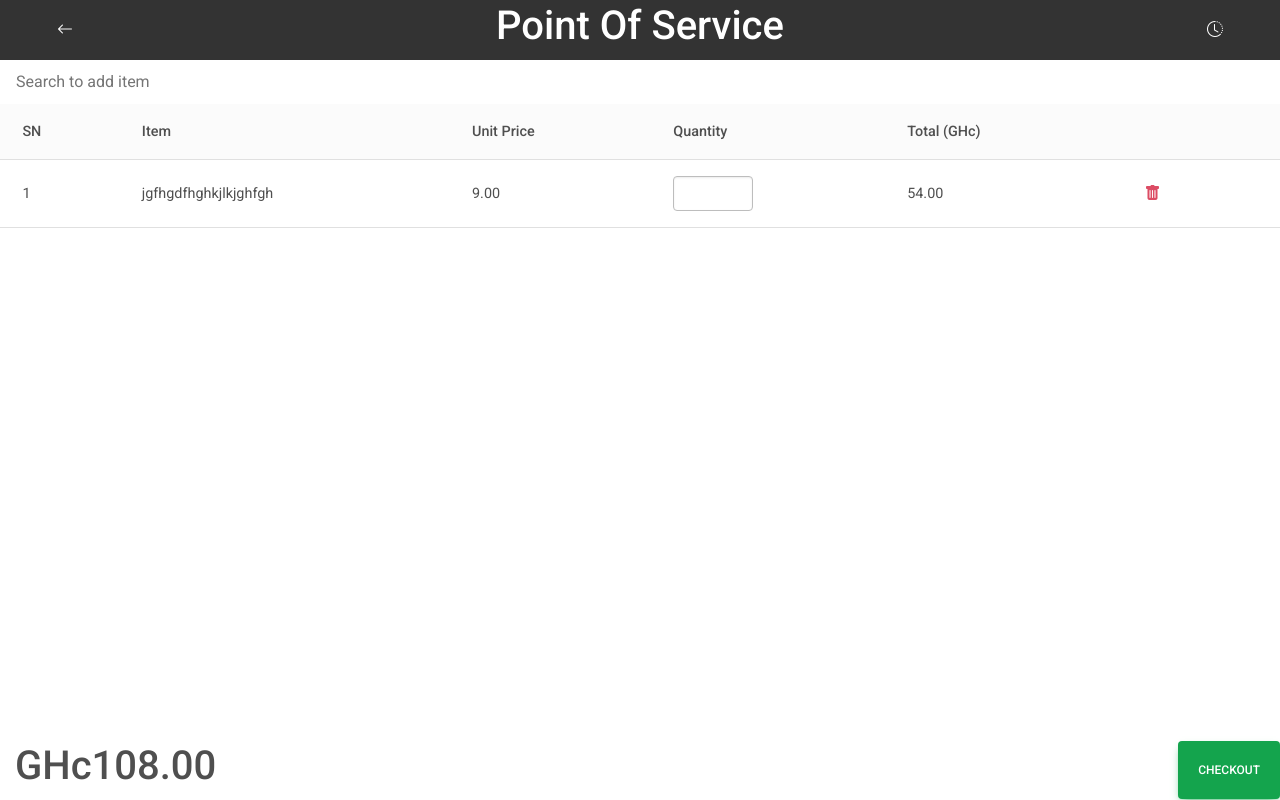
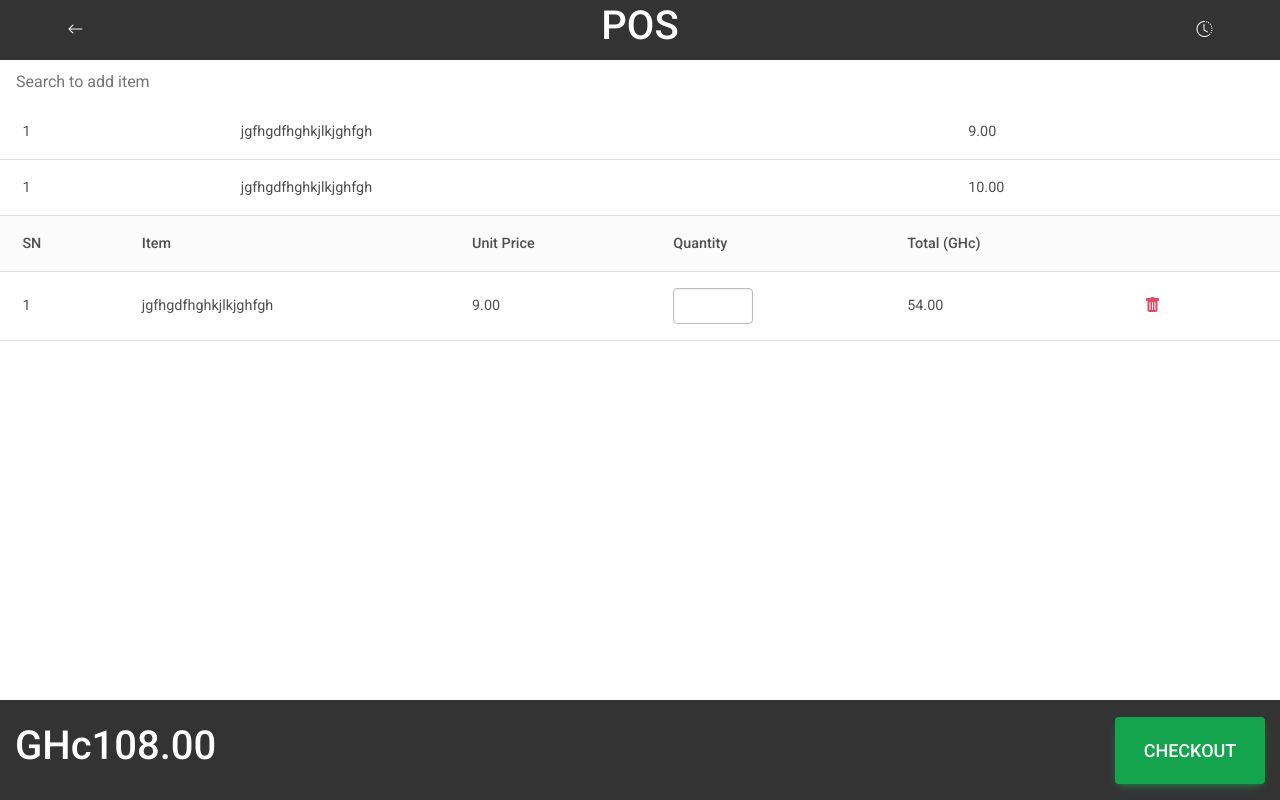
Before and after one commit to kofigator/dm-app, a PHP site: page /pos.php in a window 1280 px wide. Run offline with PHP 8.4, Linux system fonts and the light colour scheme; the visitor is signed in with stand-in values (Sample User, id 1); some libraries are stand-ins or nearby versions.

Commit message:
working on the pos

```diff
--- a/pos.php
+++ b/pos.php
@@ -112,18 +112,23 @@ $Inventory = new Inventory();
             text-align: center;
             font-size: 18px;
         }
+
         .back {
             cursor: pointer;
         }
 
         .add-new-element {
-            cursor:pointer;
-            position:absolute;
+            cursor: pointer;
+            position: absolute;
             right: 15px;
             font-size: 50px;
             border-radius: 50px;
             color: green;
             bottom: 0px;
+        }
+
+        .search-list .list-item {
+            cursor: pointer;
         }
     </style>
 </head>
@@ -132,11 +137,28 @@ $Inventory = new Inventory();
 
     <header style="position: relative !important; width: 100% !important; height: 60px !important; display: flex; justify-content: center; align-items: center">
         <span style="flex-grow: 1" class="bi bi-arrow-left back" style="color: #fff !important; font-size: 26px !important"></span>
-        <h1 style="flex-grow: 8">Point Of Service</h1>
+        <h1 style="flex-grow: 8">POS</h1>
         <span style="flex-grow: 1" class="bi bi-clock-history" title="Sales history"></span>
     </header>
 
-    <input type="text" class="form-control-lg" style="width: 100%; border: none !important; border-radius: 0px !important" name="search" placeholder="Search to add item">
+    <input type="text" class="form-control-lg" style="width: 100%; border: none !important; border-radius: 0px !important" name="search-item" id="search-item" placeholder="Search to add item">
+
+    <div>
+        <table class="table align-middle mb-0 bg-white">
+            <tbody class="search-list">
+                <tr class="list-item" id="1" data-itemName="Shirt" data-unitPrice="9.00">
+                    <td>1</td>
+                    <td class="sli-name">jgfhgdfhghkjlkjghfgh</td>
+                    <td class="sli-price">9.00</td>
+                </tr>
+                <tr class="list-item" id="2" data-itemName="Shoe" data-unitPrice="10.00">
+                    <td>1</td>
+                    <td class="sli-name">jgfhgdfhghkjlkjghfgh</td>
+                    <td class="sli-price">10.00</td>
+                </tr>
+            </tbody>
+        </table>
+    </div>
 
     <div style="position: relative !important; margin-top: 0px !important;">
         <table class="table align-middle mb-0 bg-white">
@@ -150,7 +172,7 @@ $Inventory = new Inventory();
                     <th></th>
                 </tr>
             </thead>
-            <tbody>
+            <tbody id="purchase-item-list">
                 <tr>
                     <td>1</td>
                     <td>jgfhgdfhghkjlkjghfgh</td>
@@ -167,12 +189,12 @@ $Inventory = new Inventory();
         </table>
     </div>
 
-    <div style="background-color: #fff; position: fixed; z-index: 99; bottom: 0px; height: 60px; width: 100%; display: flex; justify-content: space-between; align-items: center">
-        <div style=" display: flex; justify-content: space-between; align-items: center; margin-left: 15px">
+    <div style="background-color: #333; color: #fff; position: fixed; z-index: 99; bottom: 0px; height: 60px; width: 100%; display: flex; justify-content: space-between; align-items: center; padding: 50px 15px">
+        <div style=" display: flex; justify-content: space-between; align-items: center;">
             <h1>GHc </h1>
             <h1>108.00</h1>
         </div>
-        <button class="btn btn-success" style="padding: 20px"  data-mdb-toggle="modal" data-mdb-target="#checkoutItems">Checkout</button>
+        <button class="btn btn-success" style="padding: 20px; max-width: 200px; min-width: 150px; font-size: 18px" data-mdb-toggle="modal" data-mdb-target="#checkoutItems">Checkout</button>
     </div>
 
     <!-- Add Item Modal -->
@@ -217,22 +239,89 @@ $Inventory = new Inventory();
     <script type="text/javascript" src="https://cdnjs.cloudflare.com/ajax/libs/mdb-ui-kit/6.2.0/mdb.min.js"></script>
     <script>
         $(document).ready(function() {
-            $(".back").click(function(){
+            var purchase_item_list = {};
+
+            $(".back").click(function() {
                 window.location.href = "dashboard.php";
             });
 
             $(".item-qty").on("keyup", function() {
-                alert("JS: "+ this.value)
-                alert("JQ: "+ $(this).val())
-                    alert("NUMERIC " + $(this).siblings('.unit-price').text())
+                alert("JS: " + this.value)
+                alert("JQ: " + $(this).val())
+                alert("NUMERIC " + $(this).siblings('.unit-price').text())
                 if (!isNaN($(this).val())) {
                     var siblingText = parseFloat($(this).siblings('.unit-price').text());
                     var qty = parseInt($(this).val());
                     var total = qty * siblingText;
                     $(this).siblings('.total-price').text(total);
-                }   else {
+                } else {
                     alert("NON")
                 }
+            });
+
+            $("#search-item").on("keyup", (data) => {
+                if (data.target.value.length < 1) return;
+
+                let formData = {
+                    _data: data.target.value
+                }
+
+                $.ajax({
+                    type: "POST",
+                    url: "api/fetch-item-list",
+                    data: formData,
+                }).done(function(data) {
+                    console.log(data);
+                    if (data["success"]) {
+                        $("#itm-name").val(data["message"][0]["item_name"]);
+                        $("#itm-description").val(data["message"][0]["description"]);
+                        $("#itm-unitprice").val(data["message"][0]["unit_price"]);
+                        $("#itm-quantity").val(data["message"][0]["quantity"]);
+                        $("#itm-id").val(data["message"][0]["item_id"])
+                    }
+                }).fail(function(error) {
+                    console.log(error);
+                })
+            });
+
+            $(".list-item").on("click", function() {
+                let dataT = {
+                    _data: $(this).attr('id')
+                }
+
+                $.ajax({
+                    type: "POST",
+                    url: "api/fetch-item-for-purchase",
+                    data: dataT,
+                }).done(function(res) {
+                    console.log(res);
+                    if (res["success"]) {
+
+                        let itemObj = {
+                            item_name: res["message"][0]["item_name"],
+                            unit_price: res["message"][0]["unit_price"]
+                        }
+
+                        purchase_item_list[res["message"][0]["item_id"]] = itemObj;
+
+                        let tr = '<tr>' +
+                            '<td>1</td>' +
+                            '<td>' + itemObj.item_name + '</td>' +
+                            '<td class="unit-price">' + itemObj.unit_price + '</td>' +
+                            '<td><input type="number" id="" class="form-control item-qty" style="width: 80px" pattern="[0-9]+"></td>' +
+                            '<td class="total-price">54.00</td>' +
+                            '<td>' +
+                            '<button type="button" id="" class="delete-customer btn btn-link btn-rounded btn-sm fw-bold" data-mdb-ripple-color="dark">' +
+                            '<span class="bi bi-trash-fill text-danger" style="font-size: 16px !important;"></span>' +
+                            '</button>' +
+                            '</td>' +
+                            '</tr>';
+
+                        $("#purchase-item-list").append(tr)
+                    }
+                }).fail(function(error) {
+                    console.log(error);
+                })
             })
         });
     </script>
```
Also changed, not shown: api/index.php (+12 -0 lines), classes/Sale.php (+14 -0 lines).
